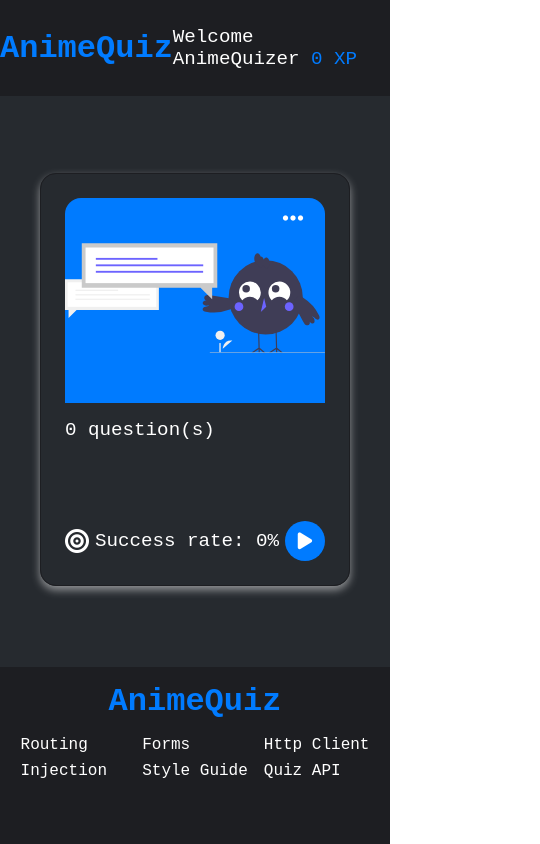
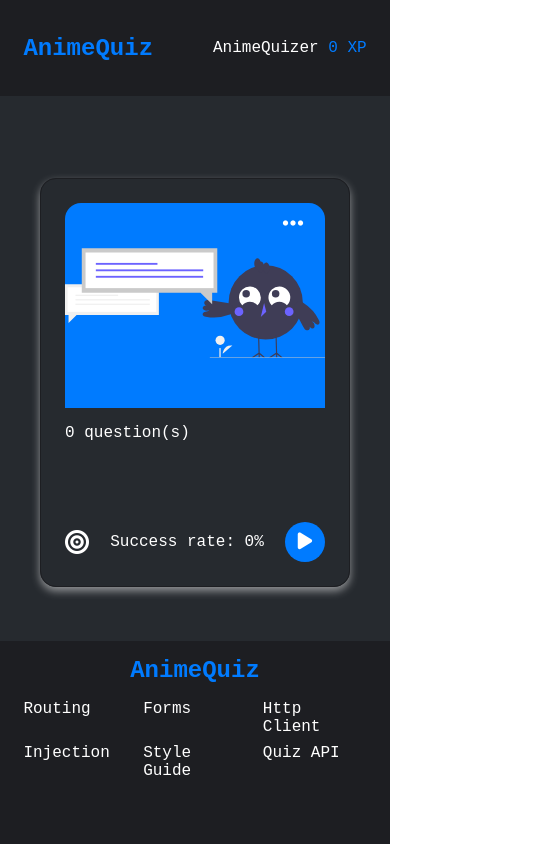
Before and after one commit to gangueboris/AnimeQuiz, an Angular app: page / in a window 390 px wide. Shown: the whole page, 540 px wide, since content can reach past the window. Built offline with nearby package versions, Linux system fonts and the light colour scheme.

Commit message:
add working on mobile responsive

```diff
--- a/src/app/components/edit-question/edit-question.component.css
+++ b/src/app/components/edit-question/edit-question.component.css
@@ -12,7 +12,6 @@ body.no-scroll {
     width: 100wh;
     background: var(--background-color);
     padding: 4rem 0;
-
   }
 
 
@@ -138,3 +137,11 @@ span {
     visibility: hidden;
 
 }
+
+/* =============================================== MEDIA QUERIES (SMALL DEVICES) ======================================================= */
+@media screen and (max-width: 600px) {
+    /*=========================== COMPLETE QUIZ ==========================*/
+    .complete-quiz__container {
+        width: 320px;
+    }
+}
--- a/src/app/components/home/home.component.css
+++ b/src/app/components/home/home.component.css
@@ -4,7 +4,7 @@ nav{
     top: 0;
     z-index: 10;
     height: 6rem;
-    width: 100%;
+    width: 100vw;
    background: var(--secondary-color);
 }
 
@@ -12,7 +12,6 @@ nav{
     display: flex;
     justify-content: space-between;
     align-items: center;
-    width: 100%;
     height: 100%;
 }
 
@@ -25,14 +24,14 @@ nav{
 
 /*======================- HOME -==========================*/
 section{
-    width: 100%;
     background: var(--background-color);
-    height: 90vh;
+    height: 100vh;
 }
 
 .home__container{
-   width: 100%;
    height: 100%;
+   padding-bottom: 5rem;
+
    display: flex;
    justify-content: center;
    align-items: center;
@@ -109,7 +108,6 @@ i{
     border-radius: 1rem;
     gap: 1rem;
     position: absolute;
-    right: -14rem;
     opacity: 0;
     transform: scale(0.9);
     transition: opacity 0.3s ease, transform 0.3s ease;
@@ -142,7 +140,7 @@ button i{
 /*======================- FOOTER -==========================*/
 
 footer{
-    width: 100%;
+    width: 100vw;
     position: fixed;
     bottom: 0;
     z-index: 10;
@@ -150,7 +148,6 @@ footer{
 }
 
 .footer__container{
-   width: 100%;
     display: flex;
     flex-direction: column;
     align-items: center;
@@ -171,3 +168,13 @@ footer{
 .footer__container a{
     color: var(--text-color);
 }
+
+/* =============================================== MEDIA QUERIES (MEDIUM DEVICES) ======================================================= */
+@media screen and (max-width: 600px) {
+    /*======================- FOOTER -==========================*/
+    footer{
+        width: 100vw;
+    }
+
+
+}
--- a/src/app/components/home/home.component.ts
+++ b/src/app/components/home/home.component.ts
@@ -11,7 +11,7 @@ import { AddQuestionComponent } from "../add-question/add-question.component";
         <div class="nav__container container">
             <a href=""><h1 class="logo">AnimeQuiz</h1></a>
             <div class="profile__container">
-               <p>Welcome AnimeQuizer <span> {{ userXP }} XP</span></p>
+               <p>AnimeQuizer <span> {{ userXP }} XP</span></p>
             </div>
         </div>
     </nav>
--- a/src/app/components/quiz/quiz.component.css
+++ b/src/app/components/quiz/quiz.component.css
@@ -1,7 +1,3 @@
-p{
-    color: var(--text-color);
-}
-
 section {
     position: relative;
     background: var(--secondary-color);
@@ -10,16 +6,15 @@ section {
     width: 100vw;
 }
 
-.quiz__container{
-    width: 100%;
-}
+
 /*========================= QUIZ HEADER ============================*/
 .quiz__header {
     display: flex;
     justify-content: space-between;
     align-items: center;
     padding: 2rem 0;
-    margin-bottom: 3rem;
+    margin-bottom: 8rem;
+
 }
 
 .logo{
@@ -27,10 +22,12 @@ section {
 }
 
 
+/*========================= QUIZ QUESTIONS ============================*/
 .questions__container {
     display: flex;
     justify-content: center;
 }
+
 .questions__container div{
 
     width: var(--form-width);
@@ -181,3 +178,16 @@ section {
 .fa-circle-xmark {
     color: var(--error-color);
 }
+
+/* =============================================== MEDIA QUERIES (SMALL DEVICES) ======================================================= */
+@media screen and (max-width: 600px) {
+    /*========================= QUIZ QUESTIONS ============================*/
+    .questions__container div{
+        width: 100%;
+    }
+
+    /*=========================== COMPLETE QUIZ ==========================*/
+    .complete-quiz__container {
+        width: 320px;
+    }
+}
--- a/src/styles.css
+++ b/src/styles.css
@@ -16,7 +16,9 @@
     --black-color: #000;
 
     --form-width: 600px;
-    --lg-screen: 1400px;
+    --lg-screen: 74%;       /*1400px;*/
+    --md-screen: 88%;
+
 
     --border-raduis-input: 5px;
 
@@ -25,6 +27,7 @@
     --padding-input: 10px 35px 10px 10px;
 }
 
+/*============================= GENERAL ================================*/
 *{
     margin: 0;
     padding: 0;
@@ -220,3 +223,32 @@ button{
   input:hover{
     border: 2px solid var(--primary-color);
   }
+
+/* =============================================== MEDIA QUERIES (MEDIUM DEVICES) ======================================================= */
+@media screen and (max-width: 1200px) {
+    /*============================= GENERAL ================================*/
+    .container {
+      width: var(--md-screen);
+    }
+
+}
+
+
+/* =============================================== MEDIA QUERIES (SMALL DEVICES) ======================================================= */
+@media screen and (max-width: 600px) {
+  /*=================== GENERAL ====================*/
+  h1{
+    font-size: 1.5rem;
+  }
+
+  p{
+    font-size: 1rem;
+  }
+
+  /*=================== ADD & EDIT QUESTIONS ====================*/
+  .quiz-container {
+    width: auto;
+
+  }
+
+}
```
Also changed, not shown: 1 other file (tests, documents, lock files or other folders).
